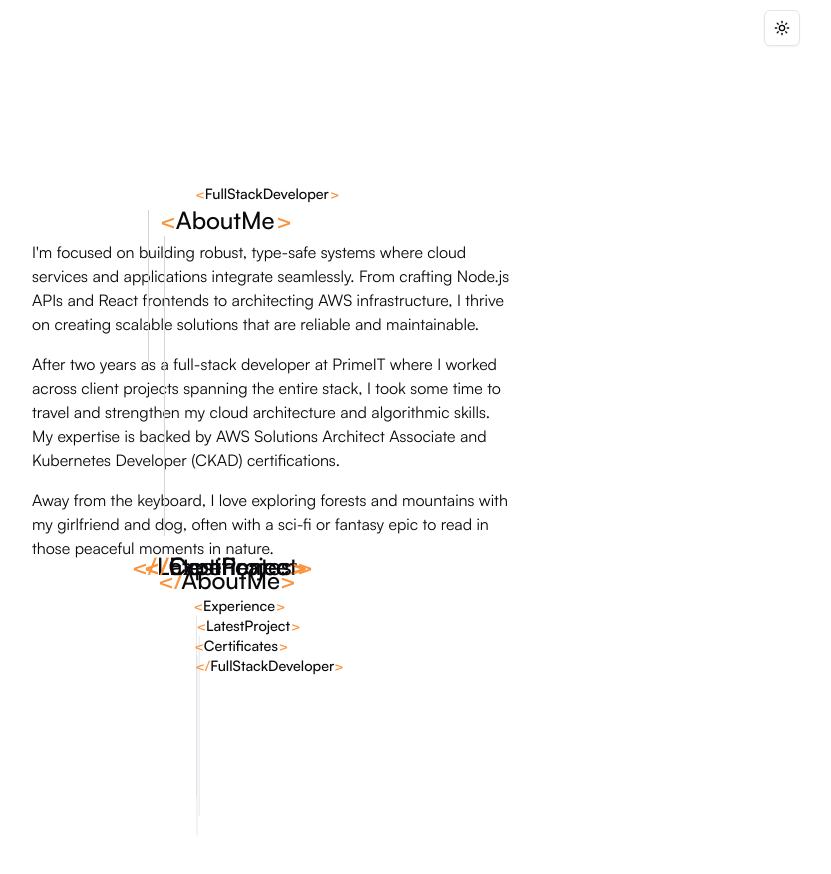
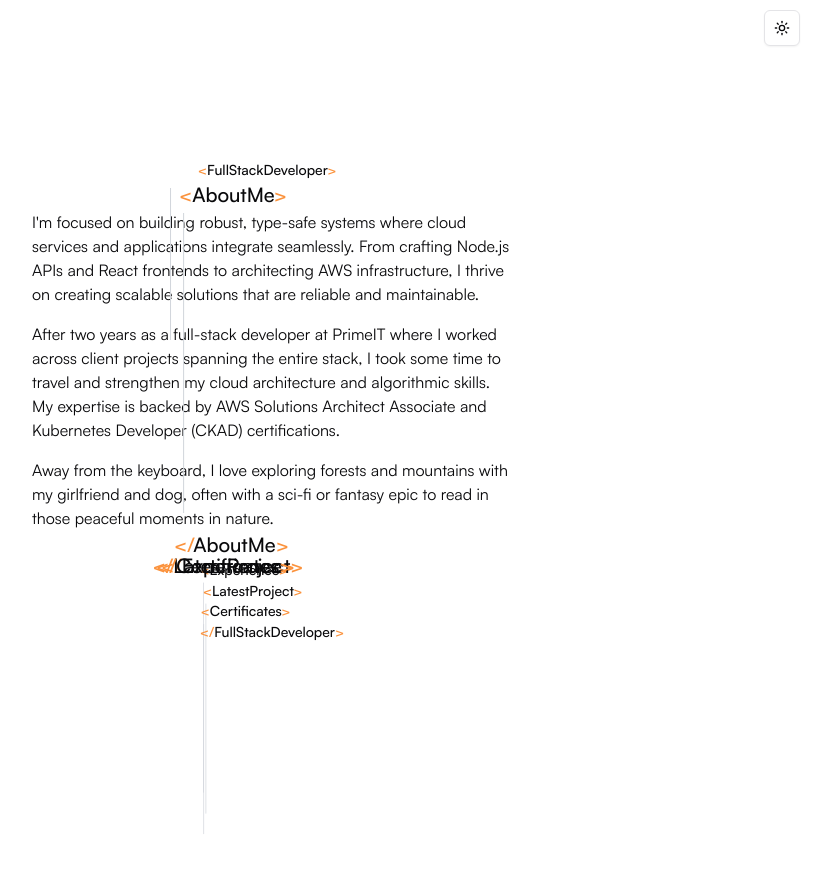
Before and after one commit to BernardoQuina/personal-website, a Next.js app: page / in a window 1280 px wide. Shown: the top 874 px of the page, without its empty margins (368-1199 px from the left). Built offline with nearby package versions, Linux system fonts and the light colour scheme.

Commit message:
More height adjustments

```diff
--- a/src/components/about-me.tsx
+++ b/src/components/about-me.tsx
@@ -7,12 +7,12 @@ type Props = {
 };
 
 export function AboutMeTag({ scrollYProgress, aboutMeContentHeight }: Props) {
-  const scale = useTransform(scrollYProgress, [0, 0.1], [0.6, 1]);
-  const x = useTransform(scrollYProgress, [0, 0.1], [0, -39]);
+  const scale = useTransform(scrollYProgress, [0, 0.1], [0.7, 1]);
+  const x = useTransform(scrollYProgress, [0, 0.1], [17, -32]);
   const y = useTransform(
     scrollYProgress,
     [0, 0.1, 0.2],
-    [150, -54, -20 - aboutMeContentHeight / 2],
+    [150, -54, -45 - aboutMeContentHeight / 2],
   );
 
   const dashOpacity = useTransform(scrollYProgress, [0.1, 0.15], [1, 0]);
@@ -25,7 +25,7 @@ export function AboutMeTag({ scrollYProgress, aboutMeContentHeight }: Props) {
   return (
     <div className="fixed left-[50%] top-[50%] translate-x-[-50%] translate-y-[-50%]">
       <motion.a href="#snap-3" style={{ scale, x, y, opacity }}>
-        <h3 className="min-w-[8rem] text-2xl font-medium">
+        <h3 className="min-w-[7.5rem] text-xl font-medium">
           <span className="text-orange-400">{'<'}</span>
           AboutMe
           <motion.span
@@ -60,9 +60,9 @@ export function AboutMeContent({
   scrollYProgress,
   contentRef,
 }: AboutMeContentProps) {
-  const scale = useTransform(scrollYProgress, [0.1, 0.2], [0.6, 1]);
+  const scale = useTransform(scrollYProgress, [0.1, 0.2], [0.1, 1]);
   const x = useTransform(scrollYProgress, [0, 0.1], [0, 0]);
-  const y = useTransform(scrollYProgress, [0, 0.1], [150, 0]);
+  const y = useTransform(scrollYProgress, [0, 0.1], [150, -30]);
 
   const opacity = useTransform(scrollYProgress, [0.1, 0.2], [0, 1]);
 
@@ -75,7 +75,7 @@ export function AboutMeContent({
         className="w-[calc(100vw-4rem)] max-w-[30rem] gap-2 sm:gap-4"
         style={{ scale, x, y, opacity }}
       >
-        <p>
+        <p className="text-base">
           I&apos;m focused on building robust, type-safe systems where cloud
           services and applications integrate seamlessly. From crafting Node.js
           APIs and React frontends to architecting AWS infrastructure, I thrive
@@ -105,15 +105,15 @@ export function AboutMeClosingTag({
   const y = useTransform(
     scrollYProgress,
     [0.1, 0.2],
-    [-54, 20 + aboutMeContentHeight / 2],
+    [-54, -15 + aboutMeContentHeight / 2],
   );
 
   const opacity = useTransform(scrollYProgress, [0.1, 0.2], [0, 1]);
 
   return (
     <div className="fixed left-[50%] top-[50%] translate-x-[-50%] translate-y-[-50%]">
-      <motion.a href="#snap-3" style={{ x: -45, y, opacity }}>
-        <span className="min-w-[8rem] text-2xl font-medium">
+      <motion.a href="#snap-3" style={{ x: -38, y, opacity }}>
+        <span className="min-w-[7.5rem] text-xl font-medium">
           <span className="text-orange-400">{'</'}</span>
           AboutMe
           <span className="text-orange-400">{'>'}</span>
--- a/src/components/certificates.tsx
+++ b/src/components/certificates.tsx
@@ -9,12 +9,12 @@ export function CertificatesTag({
   scrollYProgress,
   aboutMeContentHeight,
 }: Props) {
-  const scale = useTransform(scrollYProgress, [0, 0.1, 0.2], [0.6, 1, 0.6]);
-  const x = useTransform(scrollYProgress, [0, 0.1], [17, -26.5]);
+  const scale = useTransform(scrollYProgress, [0, 0.1, 0.2], [0.7, 1, 0.7]);
+  const x = useTransform(scrollYProgress, [0, 0.1], [17, -21]);
   const y = useTransform(
     scrollYProgress,
     [0, 0.1, 0.2],
-    [165, 54, 86 + aboutMeContentHeight / 2],
+    [165, 54, 51.5 + aboutMeContentHeight / 2],
   );
 
   const dashOpacity = useTransform(scrollYProgress, [0.4, 0.45], [1, 0]);
@@ -27,7 +27,7 @@ export function CertificatesTag({
   return (
     <div className="fixed left-[50%] top-[50%] translate-x-[-50%] translate-y-[-50%]">
       <motion.a href="#snap-3" style={{ scale, x, y, opacity }}>
-        <h3 className="min-w-[10.5rem] text-2xl font-medium">
+        <h3 className="min-w-[9rem] text-xl font-medium">
           <span className="text-orange-400">{'<'}</span>
           Certificates
           <motion.span
@@ -61,7 +61,7 @@ export function CertificatesClosingTag({ scrollYProgress }: Props) {
   return (
     <div className="fixed left-[50%] top-[50%] translate-x-[-50%] translate-y-[-50%]">
       <motion.a href="#snap-3" style={{ x: -44, y, opacity }}>
-        <span className="min-w-[10.5rem] text-2xl font-medium">
+        <span className="min-w-[9rem] text-xl font-medium">
           <span className="text-orange-400">{'</'}</span>
           Certificates
           <span className="text-orange-400">{'>'}</span>
--- a/src/components/dev-tags.tsx
+++ b/src/components/dev-tags.tsx
@@ -6,12 +6,12 @@ type Props = {
 };
 
 export function DevTag({ scrollYProgress, aboutMeContentHeight }: Props) {
-  const scale = useTransform(scrollYProgress, [0, 0.1, 0.2], [0.6, 1, 0.6]);
-  const x = useTransform(scrollYProgress, [0, 0.1], [28, 0]);
+  const scale = useTransform(scrollYProgress, [0, 0.1, 0.2], [0.7, 1, 0.7]);
+  const x = useTransform(scrollYProgress, [0, 0.1], [30, 0]);
   const y = useTransform(
     scrollYProgress,
     [0, 0.1, 0.2],
-    [138, -90, -46 - aboutMeContentHeight / 2],
+    [138, -90, -70 - aboutMeContentHeight / 2],
   );
 
   const dashOpacity = useTransform(scrollYProgress, [0, 0.05], [1, 0]);
@@ -23,7 +23,7 @@ export function DevTag({ scrollYProgress, aboutMeContentHeight }: Props) {
   return (
     <div className="fixed left-[50%] top-[50%] translate-x-[-50%] translate-y-[-50%]">
       <motion.a href="#snap-2" style={{ scale, x, y }}>
-        <h1 className="min-w-[16rem] text-2xl font-medium">
+        <h1 className="min-w-[12rem] whitespace-nowrap text-xl font-medium">
           <span className="text-orange-400">{'<'}</span>
           FullStackDeveloper
           <motion.span
@@ -53,12 +53,12 @@ export function DevClosingTag({
   scrollYProgress,
   aboutMeContentHeight,
 }: Props) {
-  const scale = useTransform(scrollYProgress, [0, 0.1, 0.2], [0.6, 1, 0.6]);
-  const x = useTransform(scrollYProgress, [0, 0.1], [28, 0]);
+  const scale = useTransform(scrollYProgress, [0, 0.1, 0.2], [0.7, 1, 0.7]);
+  const x = useTransform(scrollYProgress, [0, 0.1], [30, 0]);
   const y = useTransform(
     scrollYProgress,
     [0, 0.1, 0.2],
-    [170, 90, 106 + aboutMeContentHeight / 2],
+    [170, 90, 72 + aboutMeContentHeight / 2],
   );
 
   const opacity = useTransform(scrollYProgress, [0, 0.1], [0, 1]);
@@ -66,7 +66,7 @@ export function DevClosingTag({
   return (
     <div className="fixed left-[50%] top-[50%] translate-x-[-50%] translate-y-[-50%]">
       <motion.a href="#snap-2" style={{ scale, x, y, opacity }}>
-        <span className="min-w-[16rem] text-2xl font-medium">
+        <span className="min-w-[12rem] whitespace-nowrap text-xl font-medium">
           <span className="text-orange-400">{'</'}</span>
           FullStackDeveloper
           <span className="text-orange-400">{'>'}</span>
--- a/src/components/experience.tsx
+++ b/src/components/experience.tsx
@@ -9,12 +9,12 @@ export function ExperienceTag({
   scrollYProgress,
   aboutMeContentHeight,
 }: Props) {
-  const scale = useTransform(scrollYProgress, [0, 0.1, 0.2], [0.6, 1, 0.6]);
-  const x = useTransform(scrollYProgress, [0, 0.1], [17, -28]);
+  const scale = useTransform(scrollYProgress, [0, 0.1, 0.2], [0.7, 1, 0.7]);
+  const x = useTransform(scrollYProgress, [0, 0.1], [17, -23]);
   const y = useTransform(
     scrollYProgress,
     [0, 0.1, 0.2],
-    [155, -18, 46 + aboutMeContentHeight / 2],
+    [155, -18, 10 + aboutMeContentHeight / 2],
   );
 
   const dashOpacity = useTransform(scrollYProgress, [0.2, 0.25], [1, 0]);
@@ -27,7 +27,7 @@ export function ExperienceTag({
   return (
     <div className="fixed left-[50%] top-[50%] translate-x-[-50%] translate-y-[-50%]">
       <motion.a href="#snap-3" style={{ scale, x, y, opacity }}>
-        <h3 className="min-w-[10.5rem] text-2xl font-medium">
+        <h3 className="min-w-[8rem] text-xl font-medium">
           <span className="text-orange-400">{'<'}</span>
           Experience
           <motion.span
@@ -61,7 +61,7 @@ export function ExperienceClosingTag({ scrollYProgress }: Props) {
   return (
     <div className="fixed left-[50%] top-[50%] translate-x-[-50%] translate-y-[-50%]">
       <motion.a href="#snap-3" style={{ x: -44, y, opacity }}>
-        <span className="min-w-[10.5rem] text-2xl font-medium">
+        <span className="min-w-[8rem] text-xl font-medium">
           <span className="text-orange-400">{'</'}</span>
           Experience
           <span className="text-orange-400">{'>'}</span>
--- a/src/components/header.tsx
+++ b/src/components/header.tsx
@@ -2,7 +2,8 @@ import { ThemeToggle } from './theme-toggle';
 
 export function Header() {
   return (
-    <header className="fixed top-0 z-50 h-14 w-full items-center justify-center bg-background/95 backdrop-blur supports-[backdrop-filter]:bg-background/60">
+    //  <header className="fixed top-0 z-50 h-14 w-full items-center justify-center bg-background/95 backdrop-blur supports-[backdrop-filter]:bg-background/60">
+    <header className="fixed top-0 z-50 h-14 w-full items-center justify-center">
       <div className="w-full max-w-[70rem] flex-row justify-end px-4 lg:px-8">
         <div className="flex-row gap-2">
           <ThemeToggle />
--- a/src/components/latest-project.tsx
+++ b/src/components/latest-project.tsx
@@ -9,12 +9,12 @@ export function LatestProjectTag({
   scrollYProgress,
   aboutMeContentHeight,
 }: Props) {
-  const scale = useTransform(scrollYProgress, [0, 0.1, 0.2], [0.6, 1, 0.6]);
-  const x = useTransform(scrollYProgress, [0, 0.1], [17, -18]);
+  const scale = useTransform(scrollYProgress, [0, 0.1, 0.2], [0.7, 1, 0.7]);
+  const x = useTransform(scrollYProgress, [0, 0.1], [17, -14.5]);
   const y = useTransform(
     scrollYProgress,
     [0, 0.1, 0.2],
-    [160, 18, 66 + aboutMeContentHeight / 2],
+    [160, 18, 31 + aboutMeContentHeight / 2],
   );
 
   const dashOpacity = useTransform(scrollYProgress, [0.3, 0.35], [1, 0]);
@@ -27,7 +27,7 @@ export function LatestProjectTag({
   return (
     <div className="fixed left-[50%] top-[50%] translate-x-[-50%] translate-y-[-50%]">
       <motion.a href="#snap-3" style={{ scale, x, y, opacity }}>
-        <h3 className="min-w-[12rem] text-2xl font-medium">
+        <h3 className="min-w-[9rem] text-xl font-medium">
           <span className="text-orange-400">{'<'}</span>
           LatestProject
           <motion.span
@@ -61,7 +61,7 @@ export function LatestProjectClosingTag({ scrollYProgress }: Props) {
   return (
     <div className="fixed left-[50%] top-[50%] translate-x-[-50%] translate-y-[-50%]">
       <motion.a href="#snap-3" style={{ x: -44, y, opacity }}>
-        <span className="min-w-[12rem] text-2xl font-medium">
+        <span className="min-w-[9rem] text-xl font-medium">
           <span className="text-orange-400">{'</'}</span>
           LatestProject
           <span className="text-orange-400">{'>'}</span>
```
